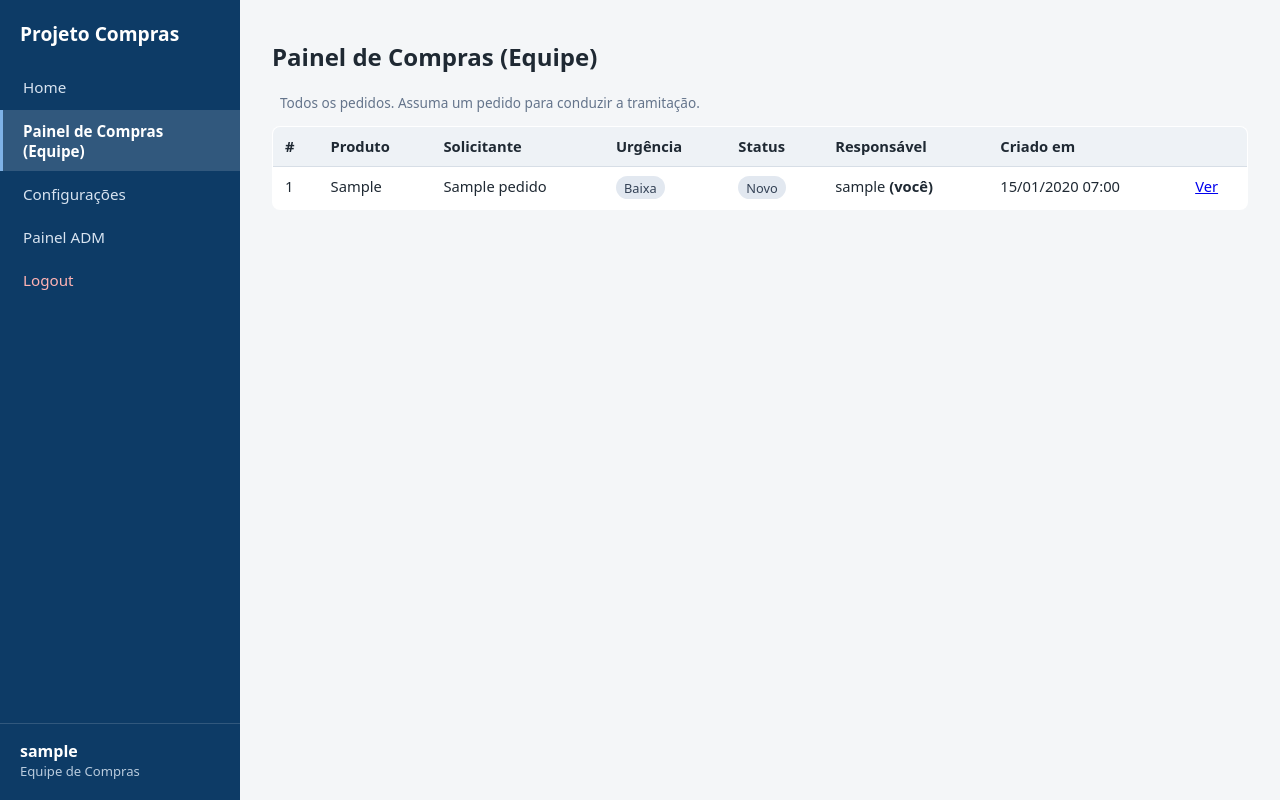
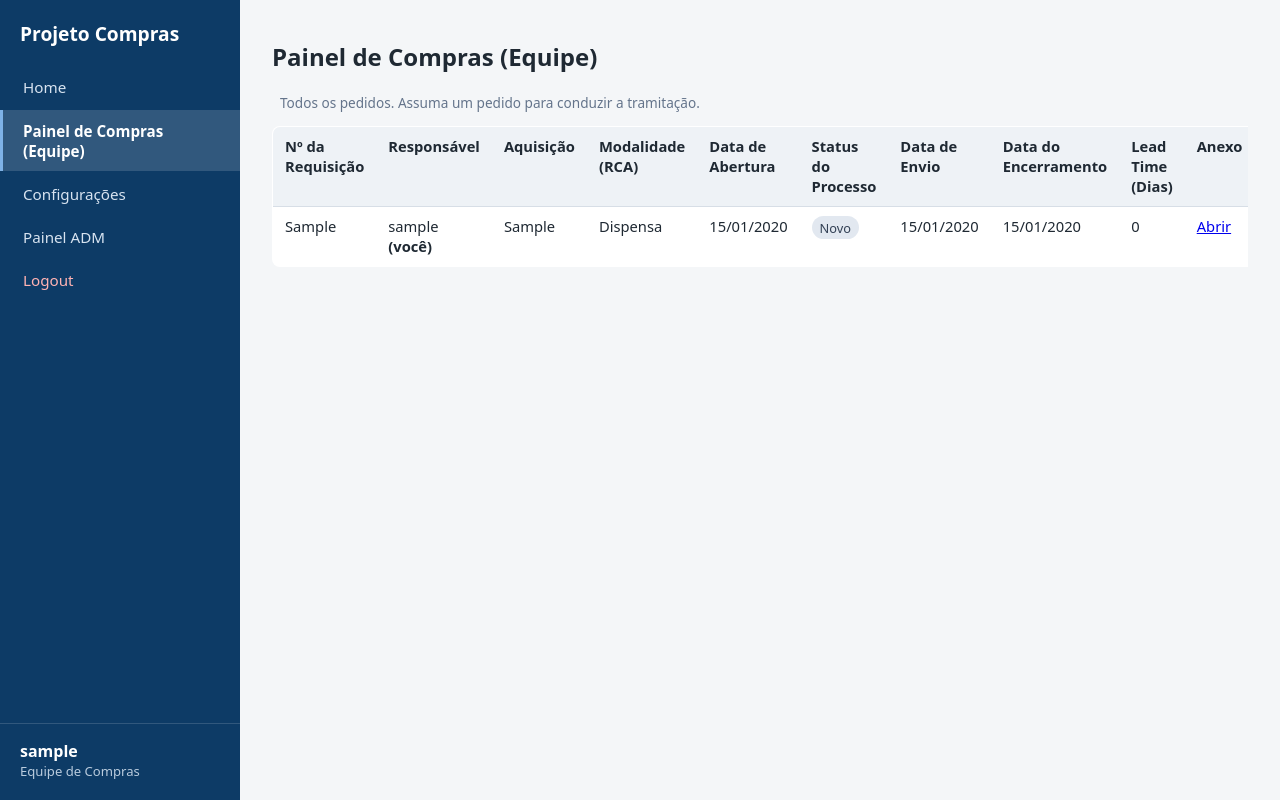
Before and after one commit to Inovacao-SENAIMS/Projeto-Compras, a Django app: page /compras/ in a window 1280 px wide. Run offline with Django 5.2, Linux system fonts and the light colour scheme; a user stored in the database is signed in; tables that the repository leaves empty hold one stand-in row (values such as "Sample post").

Commit message:
feat(pedidos): tabela principal (numero, modalidade RCA, data de envio, lead time) nas duas areas

```diff
--- a/pedidos/models.py
+++ b/pedidos/models.py
@@ -4,6 +4,7 @@ from pathlib import Path
 from django.conf import settings
 from django.db import models
 from django.dispatch import receiver
+from django.utils import timezone
 
 
 class Urgencia(models.TextChoices):
@@ -11,6 +12,15 @@ class Urgencia(models.TextChoices):
     MEDIA = "media", "Média"
     ALTA = "alta", "Alta"
     CRITICA = "critica", "Crítica"
+
+
+class Modalidade(models.TextChoices):
+    # PROVISÓRIO: substituir pelas opções do Regulamento RCA SENAI.
+    DISPENSA = "dispensa", "Dispensa"
+    COTACAO = "cotacao", "Cotação"
+    TOMADA_PRECOS = "tomada_precos", "Tomada de Preços"
+    CONCORRENCIA = "concorrencia", "Concorrência"
+    INEXIGIBILIDADE = "inexigibilidade", "Inexigibilidade"
 
 
 class Status(models.TextChoices):
@@ -51,6 +61,14 @@ def caminho_anexo(instance, filename):
 
 
 class Pedido(models.Model):
+    numero = models.CharField(
+        "Nº da Requisição",
+        max_length=20,
+        unique=True,
+        null=True,
+        blank=True,
+        editable=False,
+    )
     produto = models.CharField("Produto", max_length=255)
     solicitante_nome = models.CharField("Nome do solicitante", max_length=150)
     criado_por = models.ForeignKey(
@@ -63,6 +81,13 @@ class Pedido(models.Model):
         "Urgência", max_length=10, choices=Urgencia.choices, default=Urgencia.BAIXA
     )
     possui_cotacao = models.BooleanField("Possui cotação", default=False)
+    modalidade = models.CharField(
+        "Modalidade (RCA)",
+        max_length=30,
+        choices=Modalidade.choices,
+        blank=True,
+    )
+    data_envio = models.DateField("Data de envio", null=True, blank=True)
     status = models.CharField(
         "Status", max_length=30, choices=Status.choices, default=Status.NOVO
     )
@@ -87,7 +112,27 @@ class Pedido(models.Model):
         verbose_name_plural = "pedidos"
 
     def __str__(self):
-        return f"Pedido #{self.pk} - {self.produto}"
+        return f"{self.numero or ('Pedido #%s' % self.pk)} - {self.produto}"
+
+    def save(self, *args, **kwargs):
+        super().save(*args, **kwargs)
+        if not self.numero:
+            self.numero = f"REQ-{self.pk:06d}"
+            type(self).objects.filter(pk=self.pk).update(numero=self.numero)
+
+    @property
+    def lead_time_dias(self):
+        """Dias entre o envio e o encerramento (ou a data atual, se aberto).
+
+        Regra (spec 3.3):
+        - sem data de envio -> vazio (None);
+        - com envio e encerramento -> encerramento - envio;
+        - com envio, sem encerramento -> hoje - envio.
+        """
+        if not self.data_envio:
+            return None
+        fim = self.concluido_em.date() if self.concluido_em else timezone.localdate()
+        return (fim - self.data_envio).days
 
     @property
     def assumido(self):
--- a/pedidos/views.py
+++ b/pedidos/views.py
@@ -47,7 +47,11 @@ def painel(request):
         form = PedidoForm()
         anexos_form = AnexosForm()
 
-    pedidos = Pedido.objects.filter(criado_por=request.user)
+    pedidos = (
+        Pedido.objects.filter(criado_por=request.user)
+        .select_related("responsavel")
+        .prefetch_related("anexos")
+    )
     return render(
         request,
         "pedidos/solicitante/painel.html",
@@ -88,7 +92,11 @@ def pedido_excluir(request, pk):
 
 @equipe_required
 def equipe_lista(request):
-    pedidos = Pedido.objects.select_related("responsavel", "criado_por").all()
+    pedidos = (
+        Pedido.objects.select_related("responsavel", "criado_por")
+        .prefetch_related("anexos")
+        .all()
+    )
     return render(request, "pedidos/equipe/lista.html", {"pedidos": pedidos})
 
 
@@ -142,6 +150,8 @@ def equipe_tramitar(request, pk):
                     form.cleaned_data["status"],
                     observacao=form.cleaned_data.get("observacao", ""),
                     retorno_final=form.cleaned_data.get("retorno_final", ""),
+                    modalidade=form.cleaned_data.get("modalidade", ""),
+                    data_envio=form.cleaned_data.get("data_envio"),
                 )
             except services.RegraDeNegocioError as erro:
                 messages.error(request, str(erro))
--- a/static/css/style.css
+++ b/static/css/style.css
@@ -403,6 +403,14 @@ button.link {
     color: #64748b;
 }
 
+.tabela-scroll {
+    overflow-x: auto;
+}
+
+.tabela-scroll .tabela {
+    min-width: 960px;
+}
+
 /* Ficha do pedido */
 .dados {
     display: grid;
--- a/templates/pedidos/equipe/lista.html
+++ b/templates/pedidos/equipe/lista.html
@@ -6,27 +6,27 @@
 <h2>Painel de Compras (Equipe)</h2>
 <p class="meta">Todos os pedidos. Assuma um pedido para conduzir a tramitação.</p>
 
+<div class="tabela-scroll">
 <table class="tabela">
     <thead>
         <tr>
-            <th>#</th>
-            <th>Produto</th>
-            <th>Solicitante</th>
-            <th>Urgência</th>
-            <th>Status</th>
+            <th>Nº da Requisição</th>
             <th>Responsável</th>
-            <th>Criado em</th>
-            <th></th>
+            <th>Aquisição</th>
+            <th>Modalidade (RCA)</th>
+            <th>Data de Abertura</th>
+            <th>Status do Processo</th>
+            <th>Data de Envio</th>
+            <th>Data do Encerramento</th>
+            <th>Lead Time (Dias)</th>
+            <th>Anexo</th>
+            <th>Ações</th>
         </tr>
     </thead>
     <tbody>
         {% for p in pedidos %}
         <tr>
-            <td>{{ p.pk }}</td>
-            <td>{{ p.produto }}</td>
-            <td>{{ p.solicitante_nome }}</td>
-            <td><span class="tag urgencia-{{ p.urgencia }}">{{ p.get_urgencia_display }}</span></td>
-            <td><span class="tag status-{{ p.status }}">{{ p.get_status_display }}</span></td>
+            <td>{{ p.numero|default:p.pk }}</td>
             <td>
                 {% if p.responsavel %}
                     {{ p.responsavel.get_username }}{% if p.responsavel == user %} <strong>(você)</strong>{% endif %}
@@ -34,12 +34,24 @@
                     <span class="sem-responsavel">Sem responsável</span>
                 {% endif %}
             </td>
-            <td>{{ p.criado_em|date:"d/m/Y H:i" }}</td>
-            <td><a href="{% url 'pedidos:equipe_detalhe' p.pk %}">Ver</a></td>
+            <td>{{ p.produto }}</td>
+            <td>{{ p.get_modalidade_display|default:"—" }}</td>
+            <td>{{ p.criado_em|date:"d/m/Y" }}</td>
+            <td><span class="tag status-{{ p.status }}">{{ p.get_status_display }}</span></td>
+            <td>{{ p.data_envio|date:"d/m/Y"|default:"—" }}</td>
+            <td>{{ p.concluido_em|date:"d/m/Y"|default:"—" }}</td>
+            <td>{% if p.data_envio %}{{ p.lead_time_dias }}{% else %}—{% endif %}</td>
+            <td>
+                {% with primeiro=p.anexos.first total=p.anexos.count %}
+                {% if primeiro %}<a href="{% url 'pedidos:anexo_download' primeiro.pk %}">Abrir</a>{% if total > 1 %} <span class="meta">(+{{ total|add:"-1" }})</span>{% endif %}{% else %}—{% endif %}
+                {% endwith %}
+            </td>
+            <td class="acoes-tabela"><a href="{% url 'pedidos:equipe_detalhe' p.pk %}">Ver</a></td>
         </tr>
         {% empty %}
-        <tr><td colspan="8" class="vazio">Nenhum pedido registrado.</td></tr>
+        <tr><td colspan="11" class="vazio">Nenhuma requisição registrada.</td></tr>
         {% endfor %}
     </tbody>
 </table>
+</div>
 {% endblock %}
```
Also changed, not shown: pedidos/admin.py (+5 -4 lines), pedidos/forms.py (+12 -1 lines), pedidos/services.py (+13 -1 lines), templates/pedidos/equipe/detalhe.html (+6 -2 lines), templates/pedidos/equipe/tramitar.html (+11 -0 lines), templates/pedidos/solicitante/detalhe.html (+6 -2 lines), templates/pedidos/solicitante/painel.html (+26 -12 lines), README.md, pedidos/migrations/0003_pedido_data_envio_pedido_modalidade_pedido_numero.py (added).
